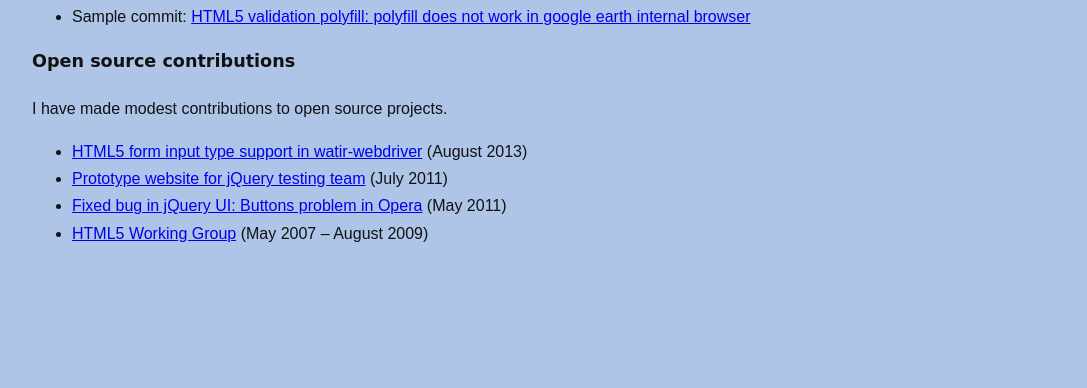
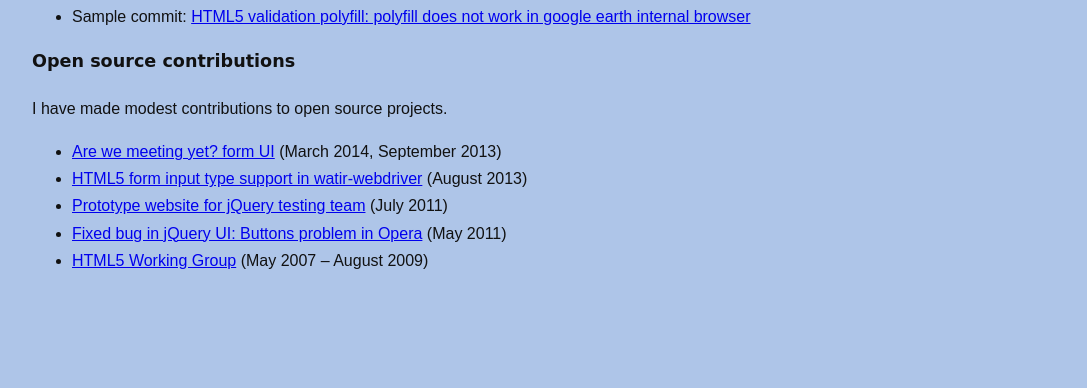
Before and after one commit to bboyle/ultimate.benboyle.id.au, a plain HTML site: page index.html in a window 1280 px wide. Shown: the part 2493-2881 px from the top of the page, without its empty margins (0-1087 px from the left). Drawn offline with Linux system fonts and the light colour scheme.

Commit message:
add arewemeetingyet UI to contributions list

```diff
--- a/index.html
+++ b/index.html
@@ -433,6 +433,7 @@ aside {
 		<h3>Open source contributions</h3>
 		<p>I have made modest contributions to open source projects.</p>
 		<ul>
+			<li><a href="https://github.com/djc/awmy/commits?author=bboyle">Are we meeting yet? form UI</a> (<time datetime="2014-03-16">March 2014, September 2013</time>)</li>
 			<li><a href="https://github.com/watir/watir-webdriver/issues/217">HTML5 form input type support in watir-webdriver</a> (<time datetime="2013-08-23">August 2013</time>)</li>
 			<li><a href="https://meetings.jquery.org/2011-07-30-testing/">Prototype website for jQuery testing team</a> (<time datetime="2011-07-30">July 2011</time>)</li>
 			<li><a href="http://bugs.jqueryui.com/ticket/7094">Fixed bug in jQuery UI: Buttons problem in Opera</a> (<time datetime="2011-05-16">May 2011</time>)</li>
```
